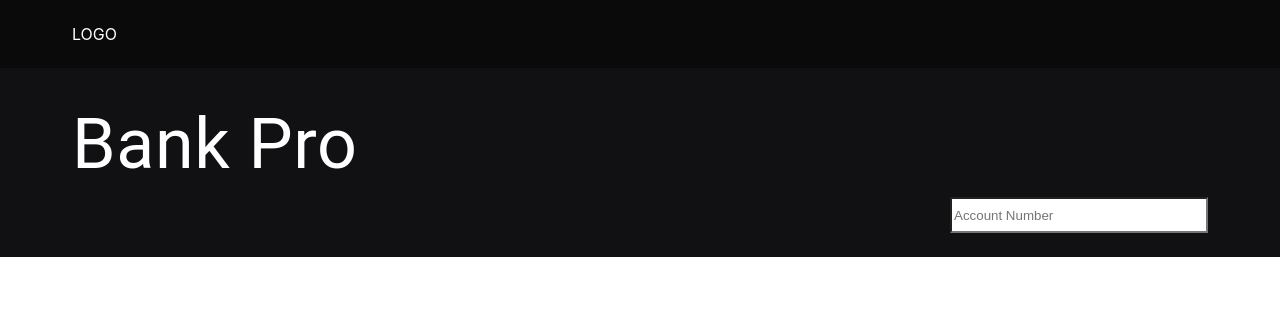
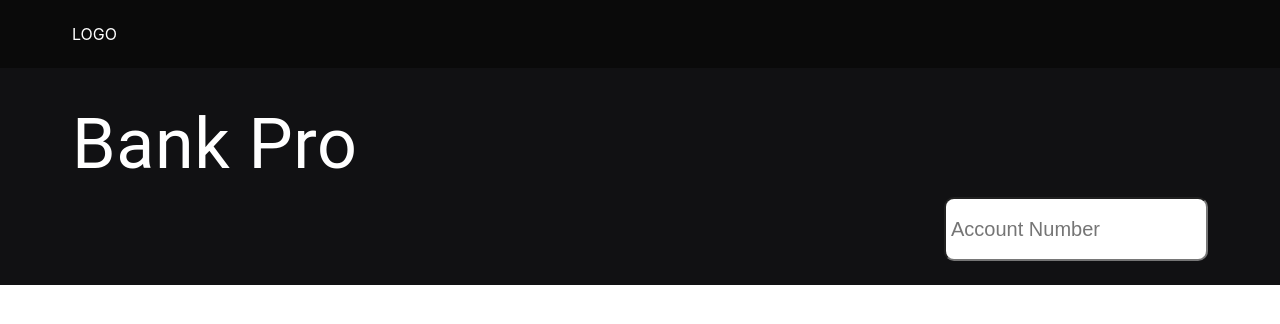
Before and after one commit to avisenna01/Bank-Pro, a React (Create React App) app: page / in a window 1280 px wide. Shown: the top 324 px of the page. Built offline with nearby package versions, Linux system fonts and the light colour scheme.

Commit message:
little updates

```diff
--- a/src/views/LandingPage.js
+++ b/src/views/LandingPage.js
@@ -1,4 +1,4 @@
-import React from "react";
+import React, { useState } from "react";
 // import Paper from "@material-ui/core/Paper";
 import { makeStyles } from "@material-ui/core/styles";
 import Typography from "@material-ui/core/Typography";
@@ -20,25 +20,21 @@ const useStyles = makeStyles(theme => ({
 }));
 
 const inputBox = {
-
   width: "250px",
   backgroundColor: "white",
-  height: "30px"
-
+  height: "50px",
+  borderRadius: "10px",
+  fontSize: "20px",
+  padding: "5px"
 }
 
 const LandingPage = props => {
+
   const classes = useStyles();
+  const [acc, setAcc] = useState();
 
-  const [values, setValues] = React.useState({
-    name: "",
-    age: "",
-    multiline: "Controlled",
-    currency: "EUR"
-  });
-
-  const handleChange = name => event => {
-    setValues({ ...values, [name]: event.target.value });
+  const handleChange = event => {
+    setAcc(event.target.value);
   };
 
   return (
@@ -47,7 +43,7 @@ const LandingPage = props => {
         <Typography className={classes.title}>Bank Pro</Typography>
       </Grid>
       <Grid item xs={12} container justify="flex-end" alignItems="flex-start">
-        <input style={inputBox} type="text" placeholder="Account Number" />
+        <input onChange={handleChange} value={acc} style={inputBox} type="text" placeholder="Account Number" />
       </Grid>
     </Grid>
   );
```
